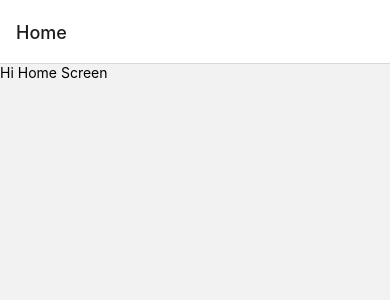
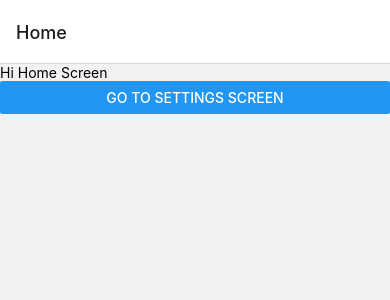
Before and after one commit to mehmetenfa/basic-chate-app, a React Native app: screen / in a window 390 px wide. Shown: the top 300 px of the page. Built offline with nearby package versions, Linux system fonts and the light colour scheme.

Commit message:
add button (go to settings)

```diff
--- a/App.js
+++ b/App.js
@@ -1,5 +1,5 @@
 import React from 'react'
-import { SafeAreaView, Text } from 'react-native'
+import { SafeAreaView, Text, Button } from 'react-native'
 import { createStackNavigator } from '@react-navigation/stack'
 import { NavigationContainer } from '@react-navigation/native'
 
@@ -8,6 +8,7 @@ const Home = ({navigation}) => {
   return (
     <SafeAreaView>
       <Text>Hi Home Screen</Text>
+      <Button title='Go to Settings Screen' />
     </SafeAreaView>
   )
 }
```
